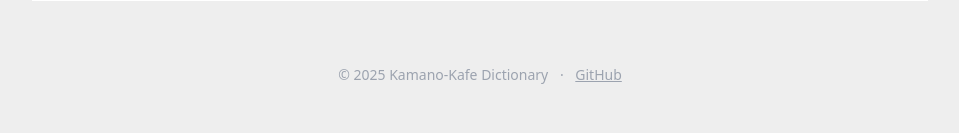
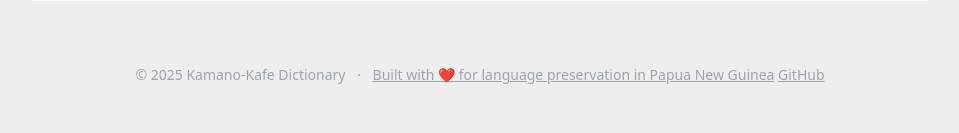
Before and after one commit to glenhayoge/kamano-kafe-mcp, a FastAPI app: page /entries/new in a window 1280 px wide. Shown: the part 719-852 px from the top of the page, without its empty margins (160-1119 px from the left). Run offline with FastAPI, Linux system fonts and the light colour scheme; some libraries are stand-ins or nearby versions.

Commit message:
chore:updated footer texts

```diff
--- a/app/templates/footer.html
+++ b/app/templates/footer.html
@@ -1,5 +1,6 @@
 <footer class="mt-10 py-6 text-center text-sm text-gray-400">
   <span>&copy; {{ year or '2024' }} Kamano-Kafe Dictionary</span>
   <span class="mx-2">&middot;</span>
+  <a href="https://dzagoo.com" target="_blank" class="underline hover:text-primary transition-colors">Built with ❤️ for language preservation in Papua New Guinea</a>
   <a href="https://github.com/glenhayoge/kamano-kafe-mcp" target="_blank" class="underline hover:text-primary transition-colors">GitHub</a>
 </footer>
```
